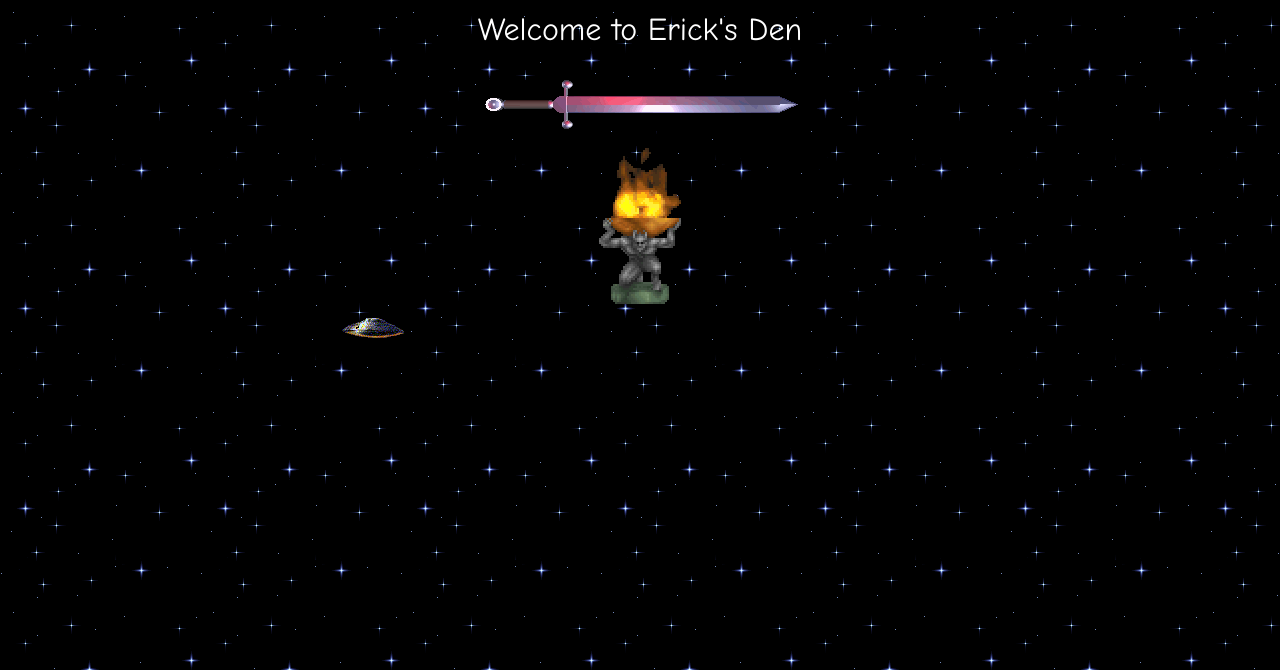
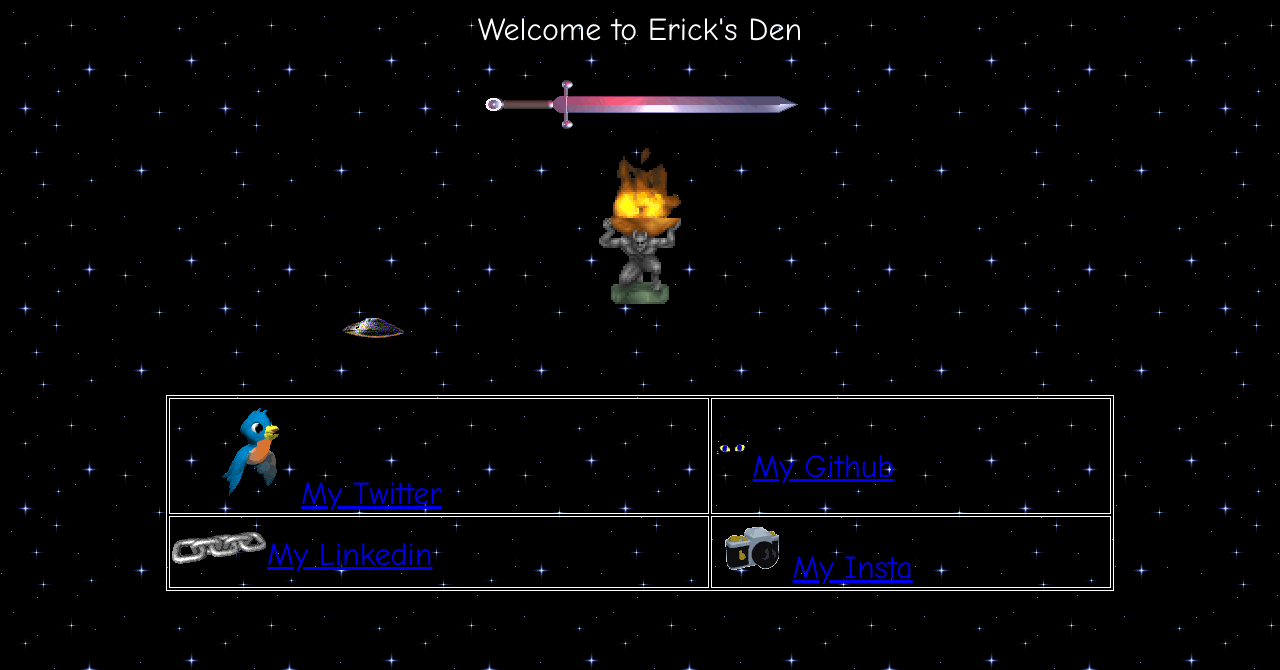
Before and after one commit to eg180/erick90s, a plain HTML site: page index.html in a window 1280 px wide. Shown: the part 130-800 px from the top of the page. Drawn offline with Linux system fonts and the light colour scheme.

Commit message:
added more horrible graphics

```diff
--- a/index.html
+++ b/index.html
@@ -40,8 +40,40 @@
                 <img src="images/flyingufo.gif" alt="UFO">
             </div>
         </section>
-
-
+        <section class="table">
+            <!-- navigation -->
+            <table style="width:75%">
+                <!-- <tr>
+                  <th>Firstname</th>
+                  <th>Lastname</th>
+                  <th>Age</th>
+                </tr> -->
+                <tr>
+                    <td>
+                        <div class="cell">
+                            <img src="images/bluebird.gif" alt="bluebird"><a href="https://twitter.com/itserick">My Twitter</a>
+                        </div>
+                    </td>
+                    <td>
+                        <div class="cell">
+                            <img src="images/blackcat.gif" alt="blackcat"><a href="https://github.com/eg180">My Github</a>
+                        </div>
+                    </td>
+                </tr>
+                <tr>
+                    <td>
+                        <div class="cell">
+                           <img src="images/link.gif" alt="chain link"><a href="https://linkedin.com/in/mrerickgonzalez">My Linkedin</a>
+                        </div>
+                    </td>
+                    <td>
+                        <div class="cell">
+                            <img src="images/camera.gif" alt="camera"><a href="https://www.instagram.com/eerrriicckk/">My Insta</a>
+                        </div>
+                    </td>
+                </tr>
+              </table>
+        </section>
     </header>
 
 </body>
--- a/styles/style.css
+++ b/styles/style.css
@@ -17,3 +17,21 @@ body {
     flex-direction:column;
     align-items: center;
 }
+
+table, th, td {
+    border: 1px solid white;
+  }
+
+.table {
+    display: flex;
+    justify-content: center;
+}
+
+/* .cell {
+    display: flex;
+    justify-content: center;
+} */
+
+p {
+    color: white;
+}
```
Also changed, not shown: images/blackcat.gif (added), images/bluebird.gif (added), images/camera.gif (added), images/link.gif (added), images/welcome.gif (added).
